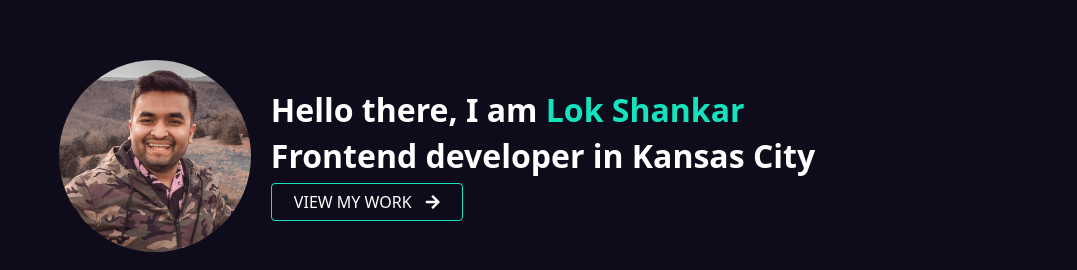
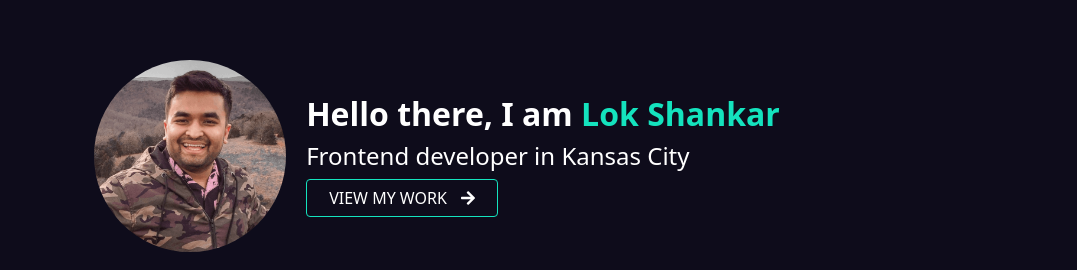
Before and after one commit to lokbiswa/portfolio-js, a plain HTML site: page index.html in a window 1280 px wide. Shown: the part 284-554 px from the top of the page, without its empty margins (203-1280 px from the left). Drawn offline with nearby package versions, Linux system fonts and the light colour scheme.

Commit message:
Co-authored-by: Dylan <dylhack@outlook.com>

```diff
--- a/index.html
+++ b/index.html
@@ -53,8 +53,9 @@
           <div class="heading-text">
             <h3 id="intro">
               Hello there, I am <span id="name">Lok Shankar</span>
-              <h3>Frontend developer in Kansas City</h3>
             </h3>
+            <h4>Frontend developer in Kansas City</h4>
+
             <a href="#projects" class="view-detail btn d-none d-sm-block"
               >VIEW MY WORK
               <i class="fa fa-arrow-right"></i>
```
